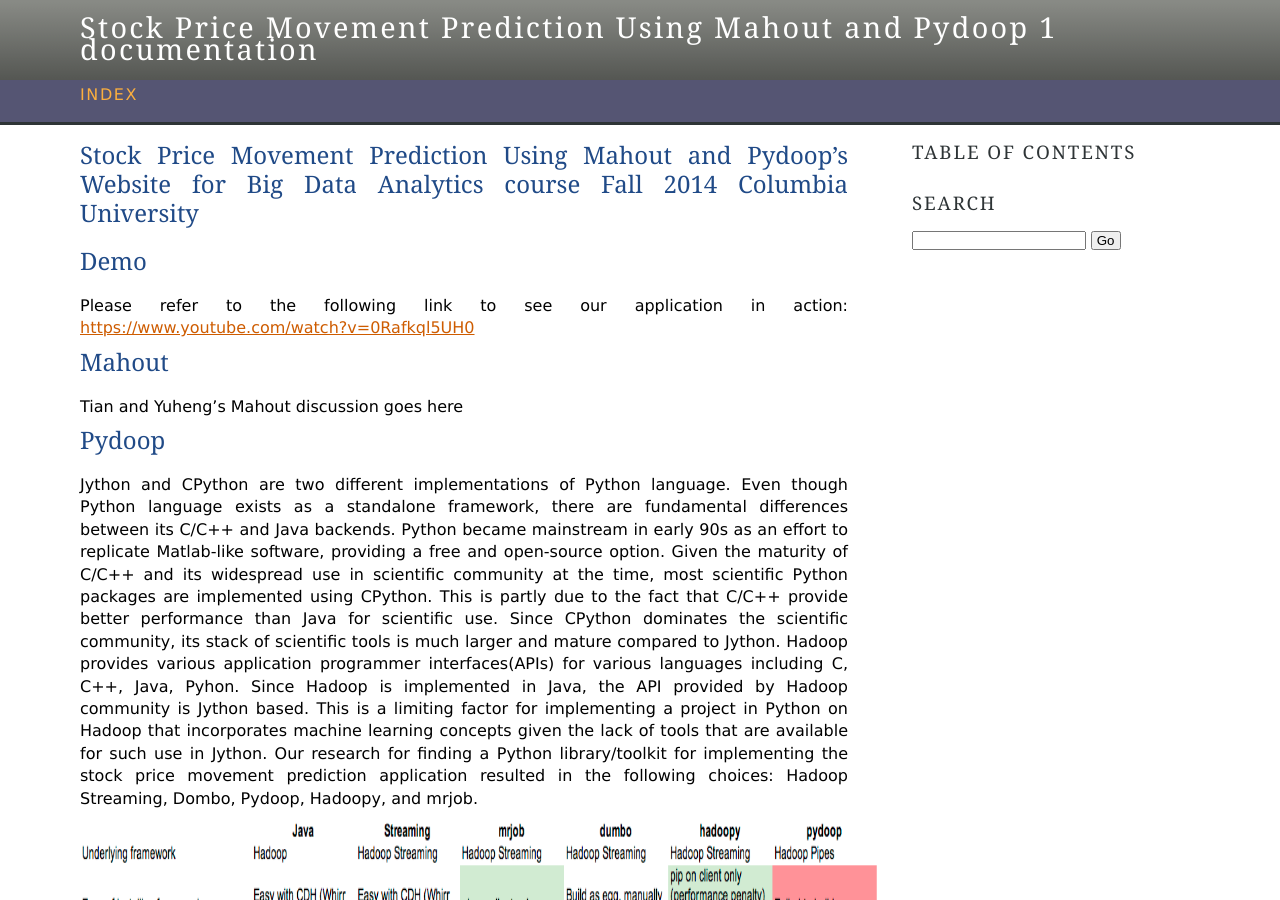
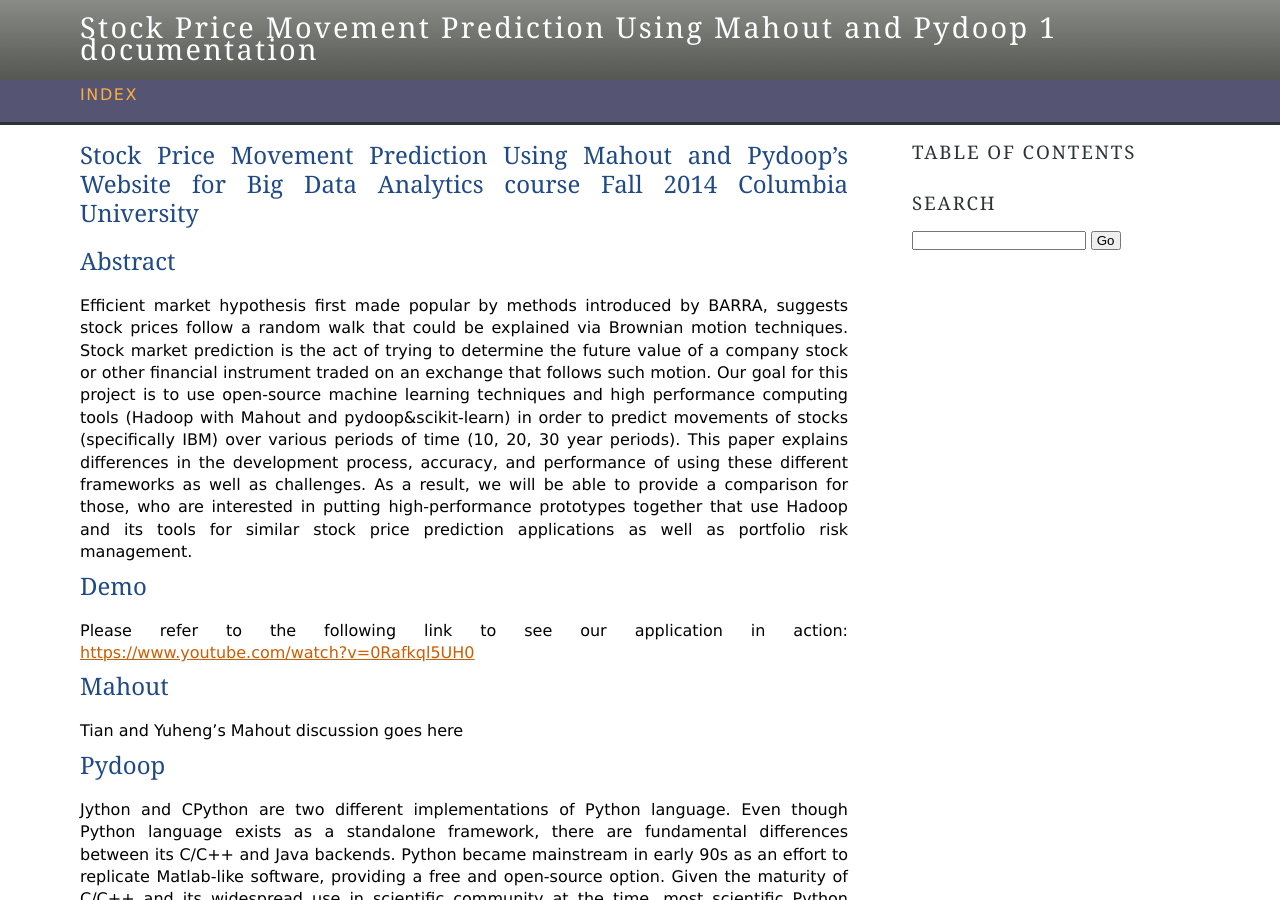
Before and after one commit to Sapphirine/Stock-price-Movement-Prediction, a Sphinx documentation site: the page built from source/index.rst, in a window 1280 px wide and 900 px high. Built offline with Sphinx 7.4.7, drawn with Linux system fonts in a browser that asks for light colours.

Commit message:
Update index.rst

```diff
--- a/source/index.rst
+++ b/source/index.rst
@@ -5,6 +5,13 @@
 
 Stock Price Movement Prediction Using Mahout and Pydoop's Website for Big Data Analytics course Fall 2014 Columbia University
 ===================================================================================
+
+Abstract
+================
+
+
+Efficient market hypothesis first made popular by methods introduced by BARRA, suggests stock prices follow a random walk that could be explained via Brownian motion techniques. Stock market prediction is the act of trying to determine the future value of a company stock or other financial instrument traded on an exchange that follows such motion.  Our goal for this project is to use open-source machine learning techniques and high performance computing tools (Hadoop with Mahout and pydoop&scikit-learn) in order to predict movements of stocks (specifically IBM) over various periods of time (10, 20, 30 year periods). This paper explains differences in the development process, accuracy, and performance of using these different frameworks as well as challenges. As a result, we will be able to provide a comparison for those, who are interested in putting high-performance prototypes together that use Hadoop and its tools for similar stock price prediction applications as well as portfolio risk management.
+
 
 
 Demo
```
